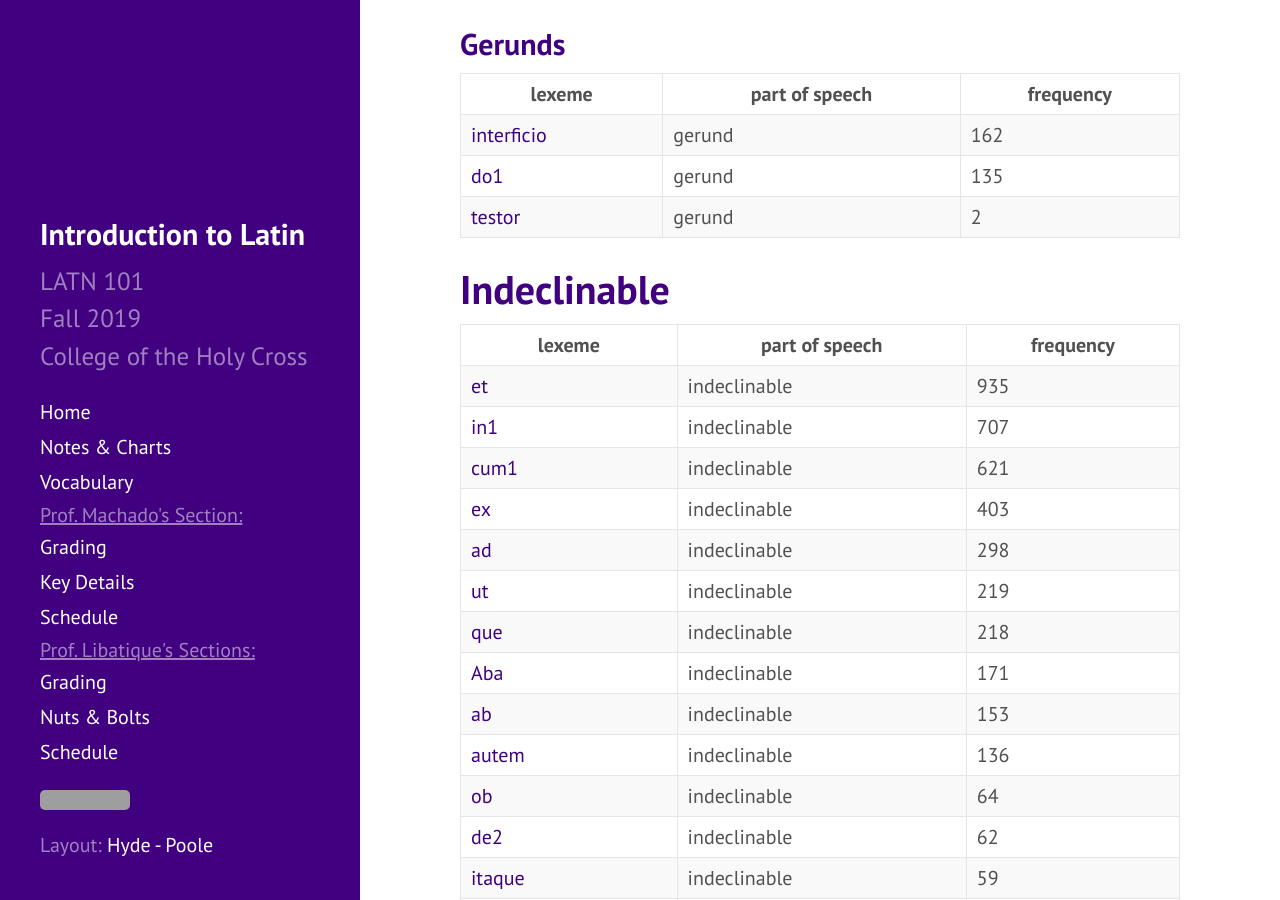
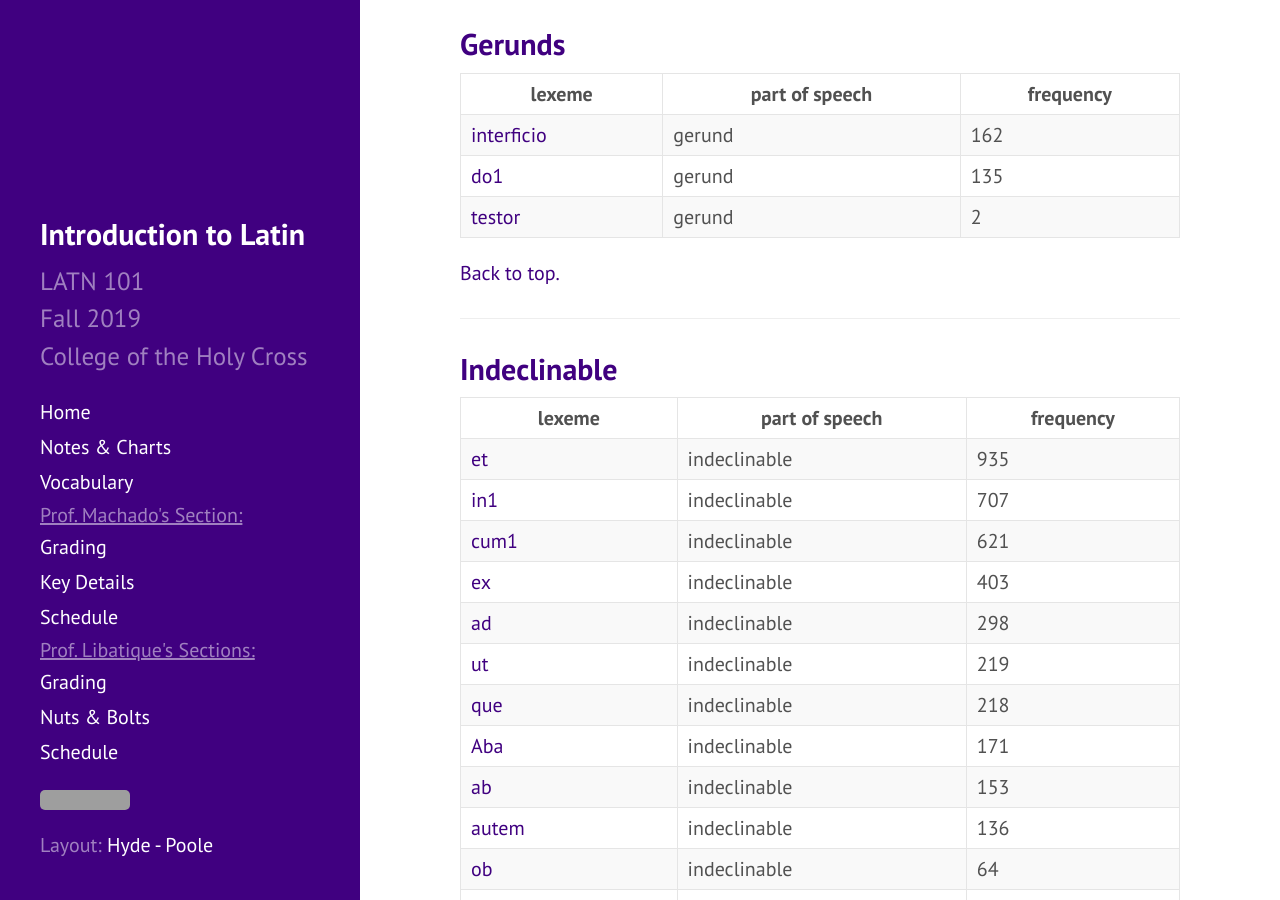
Before and after one commit to DLibatique/LATN102-S20, a Jekyll site: the page built from vocab/raw-freq.md, in a window 1280 px wide and 900 px high, scrolled down 4986 px. Built offline with Jekyll 4.4.1, drawn with Linux system fonts in a browser that asks for light colours; grey boxes are pictures that could not be loaded.

Commit message:
changed spacing before back to top links

```diff
--- a/vocab/raw-freq.md
+++ b/vocab/raw-freq.md
@@ -56,7 +56,6 @@ title: Raw Vocab and Frequencies
 | [sanctus](http://folio2.furman.edu/lewis-short/index.html?urn=urn:cite2:hmt:ls.markdown:n42500) | adjective | 1 |
 | [proprius](http://folio2.furman.edu/lewis-short/index.html?urn=urn:cite2:hmt:ls.markdown:n38951) | adjective | 1 |
 | [meus](http://folio2.furman.edu/lewis-short/index.html?urn=urn:cite2:hmt:ls.markdown:n28988) | adjective | 1 |
-
 
 [Back to top.](#top)
 
@@ -128,7 +127,6 @@ title: Raw Vocab and Frequencies
 | [praeterquam](http://folio2.furman.edu/lewis-short/index.html?urn=urn:cite2:hmt:ls.markdown:n38100) | adverb | 1 |
 | [prius](http://folio2.furman.edu/lewis-short/index.html?urn=urn:cite2:hmt:ls.markdown:n38365) | adverb | 1 |
 
-
 [Back to top.](#top)
 
 ***
@@ -141,8 +139,11 @@ title: Raw Vocab and Frequencies
 | [do1](http://folio2.furman.edu/lewis-short/index.html?urn=urn:cite2:hmt:ls.markdown:n14599) | gerund | 135 |
 | [testor](http://folio2.furman.edu/lewis-short/index.html?urn=urn:cite2:hmt:ls.markdown:n47983) | gerund | 2 |
 
+[Back to top.](#top)
 
-# Indeclinable
+***
+
+## Indeclinable
 
 | lexeme | part of speech | frequency |
 | ------ | ------- | ------- |
@@ -198,7 +199,6 @@ title: Raw Vocab and Frequencies
 | [secum](http://folio2.furman.edu/lewis-short/index.html?urn=urn:cite2:hmt:ls.markdown:n43263) | indeclinable | 2 |
 | [erga](http://folio2.furman.edu/lewis-short/index.html?urn=urn:cite2:hmt:ls.markdown:n16113) | indeclinable | 1 |
 | [donec](http://folio2.furman.edu/lewis-short/index.html?urn=urn:cite2:hmt:ls.markdown:n14731) | indeclinable | 1 |
-
 
 [Back to top.](#top)
 
@@ -393,7 +393,6 @@ title: Raw Vocab and Frequencies
 | [ordo](http://folio2.furman.edu/lewis-short/index.html?urn=urn:cite2:hmt:ls.markdown:n32947) | noun | 1 |
 | [concilium](http://folio2.furman.edu/lewis-short/index.html?urn=urn:cite2:hmt:ls.markdown:n9823) | noun | 1 |
 
-
 [Back to top.](#top)
 
 ***
@@ -469,7 +468,6 @@ title: Raw Vocab and Frequencies
 | [tu](http://folio2.furman.edu/lewis-short/index.html?urn=urn:cite2:hmt:ls.markdown:n49339) | pronoun | 10 |
 | [aliquis](http://folio2.furman.edu/lewis-short/index.html?urn=urn:cite2:hmt:ls.markdown:n1874) | pronoun | 8 |
 
-
 [Back to top.](#top)
 
 ***
@@ -483,7 +481,6 @@ title: Raw Vocab and Frequencies
 | [rapio](http://folio2.furman.edu/lewis-short/index.html?urn=urn:cite2:hmt:ls.markdown:n40405) | supine | 16 |
 | [armo](http://folio2.furman.edu/lewis-short/index.html?urn=urn:cite2:hmt:ls.markdown:n3697) | supine | 15 |
 | [placeo](http://folio2.furman.edu/lewis-short/index.html?urn=urn:cite2:hmt:ls.markdown:n36504) | supine | 1 |
-
 
 [Back to top.](#top)
 
```
